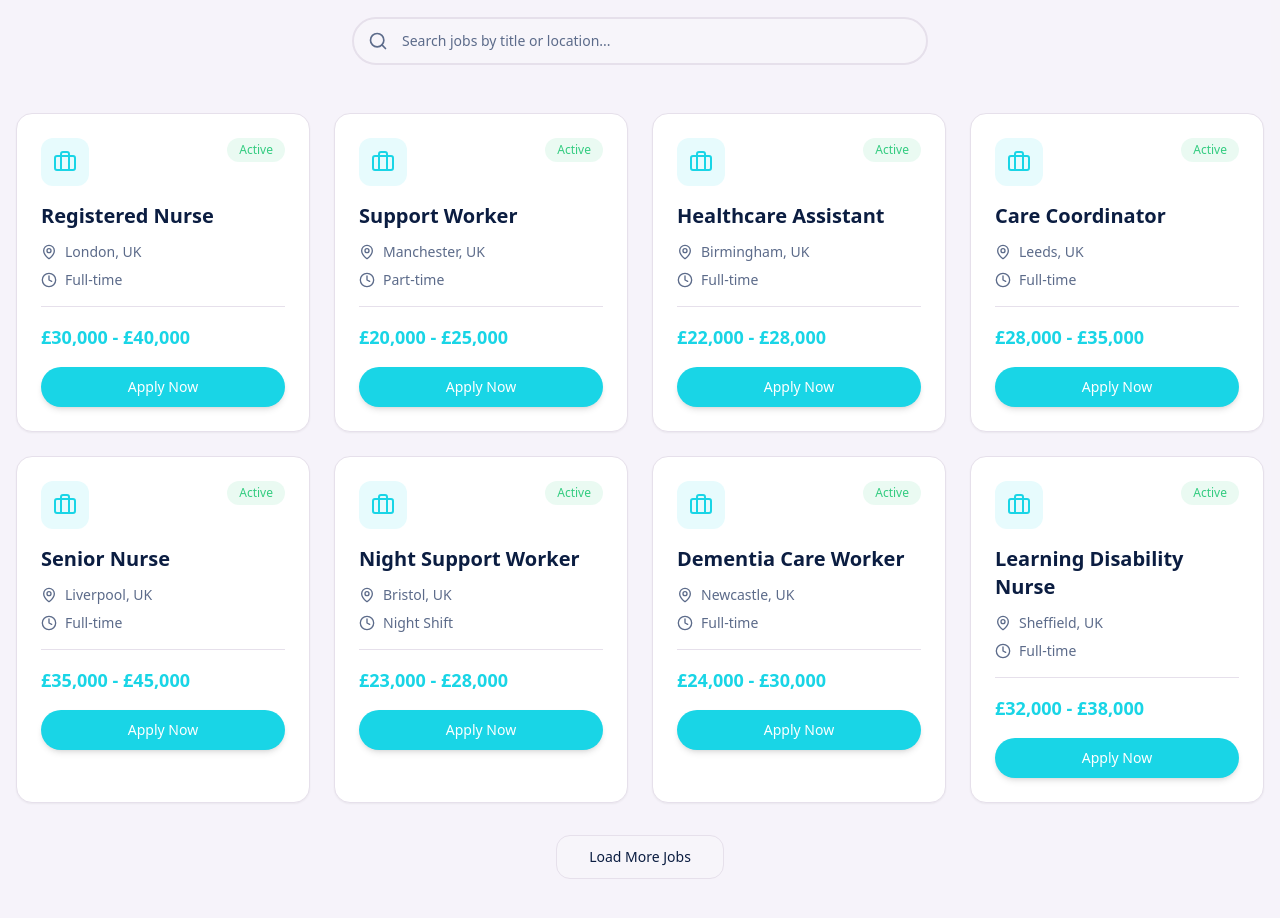
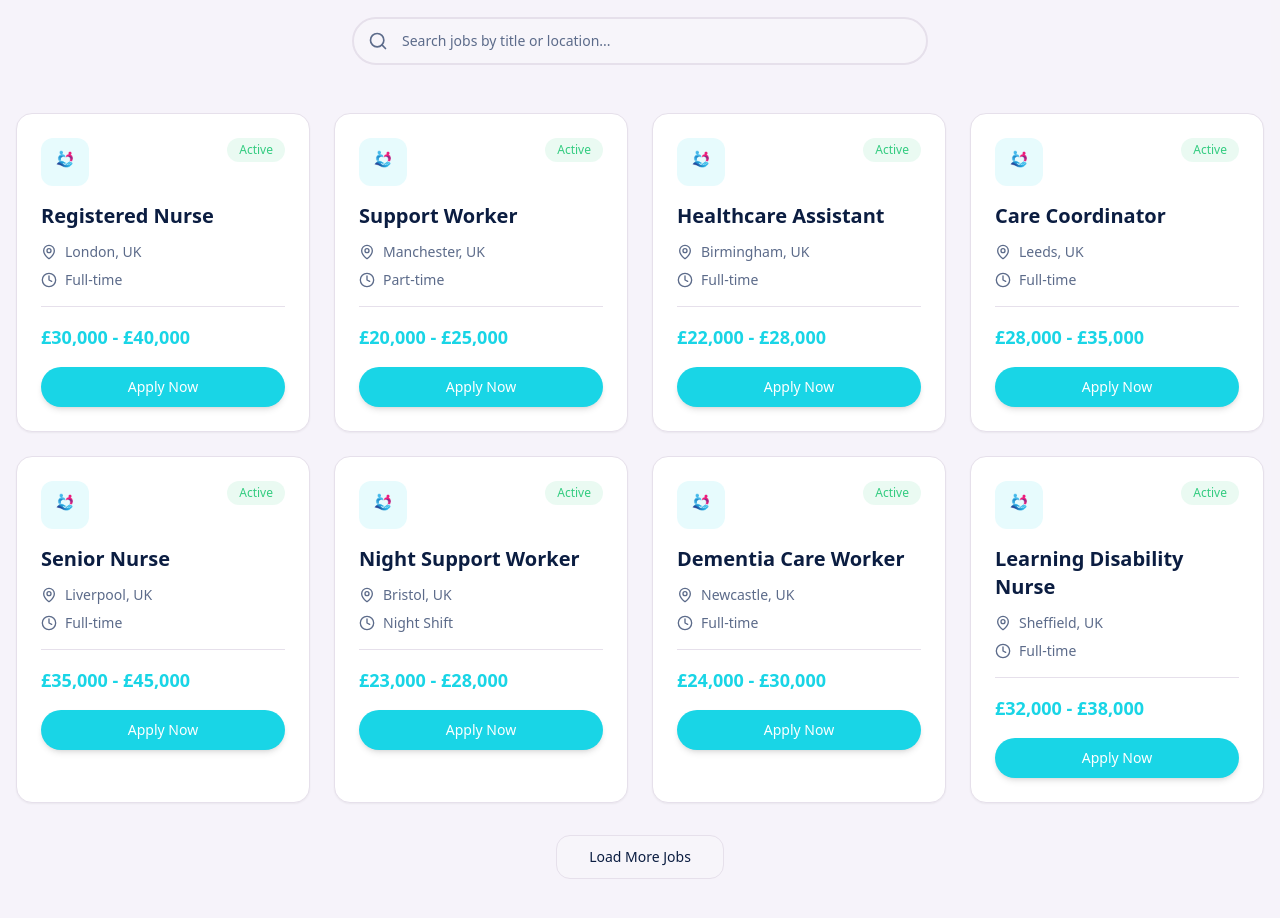
Before and after one commit to mufaqar/vivid_care_jobs, a React (Vite) app: page / in a window 1280 px wide. Shown: the part 1060-1978 px from the top of the page. Built offline with nearby package versions, Linux system fonts and the light colour scheme; the HTML template or start-up script is replaced by a standard one.

Commit message:
Refactor: Replace job card icons

```diff
--- a/src/components/JobCard.tsx
+++ b/src/components/JobCard.tsx
@@ -1,5 +1,6 @@
 import { Button } from "@/components/ui/button";
-import { MapPin, Clock, Briefcase } from "lucide-react";
+import { MapPin, Clock } from "lucide-react";
+import justLogo from "@/assets/just-logo-2.png";
 
 interface JobCardProps {
   title: string;
@@ -12,8 +13,8 @@ const JobCard = ({ title, location, type, salary }: JobCardProps) => {
   return (
     <div className="bg-card rounded-2xl p-6 shadow-sm border border-border hover:shadow-lg transition-all hover:-translate-y-1 duration-300">
       <div className="flex items-start justify-between mb-4">
-        <div className="w-12 h-12 rounded-xl bg-accent/10 flex items-center justify-center">
-          <Briefcase className="w-6 h-6 text-accent" />
+        <div className="w-12 h-12 rounded-xl bg-accent/10 flex items-center justify-center p-2">
+          <img src={justLogo} alt="Just Healthcare" className="w-full h-full object-contain" />
         </div>
         <span className="px-3 py-1 bg-success/10 text-success text-xs font-medium rounded-full">
           Active
```
Also changed, not shown: src/assets/just-logo-2.png (added).
